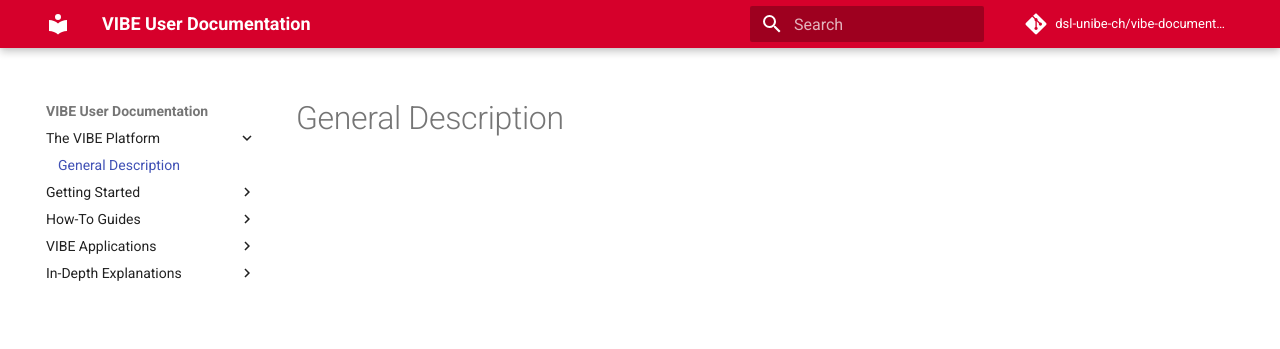
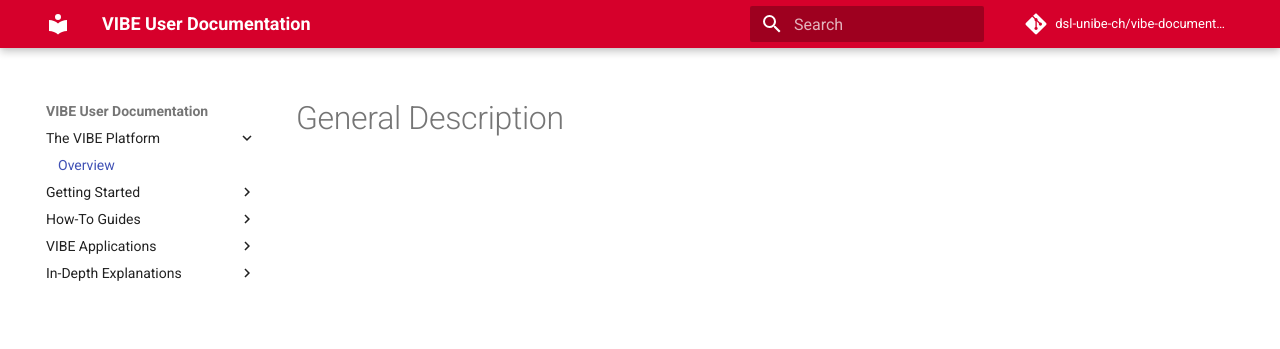
Before and after one commit to dsl-unibe-ch/vibe-documentation, an MkDocs documentation site: the page built from docs/the-vibe-platform/general-description.md, in a window 1280 px wide. Shown: the top 349 px of the page. Built offline with MkDocs 1.6.1 and Material for MkDocs 9.7.7, drawn with Linux system fonts in a browser that asks for light colours; comment, search, counter and statistics services are not loaded.

Commit message:
rename "general description" to overview

```diff
--- a/mkdocs.yml
+++ b/mkdocs.yml
@@ -10,7 +10,7 @@
 use_directory_urls: false
 nav:
   - The VIBE Platform:
-    - General Description: the-vibe-platform/general-description.md
+    - Overview: the-vibe-platform/general-description.md
   - Getting Started:
     - Getting an UBELIX Account: getting-started/getting-an-ubelix-account.md
   - How-To Guides:
```
